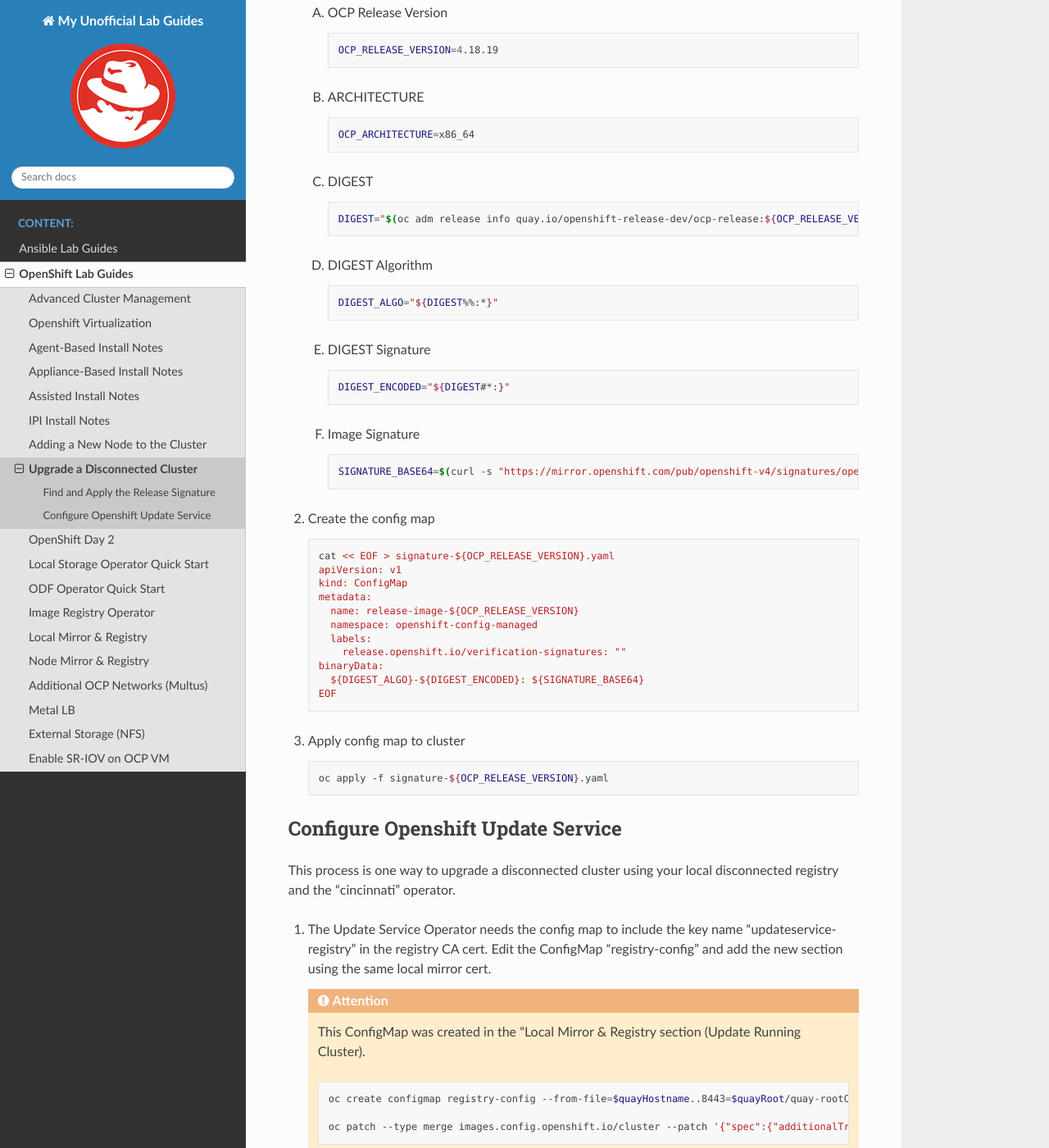
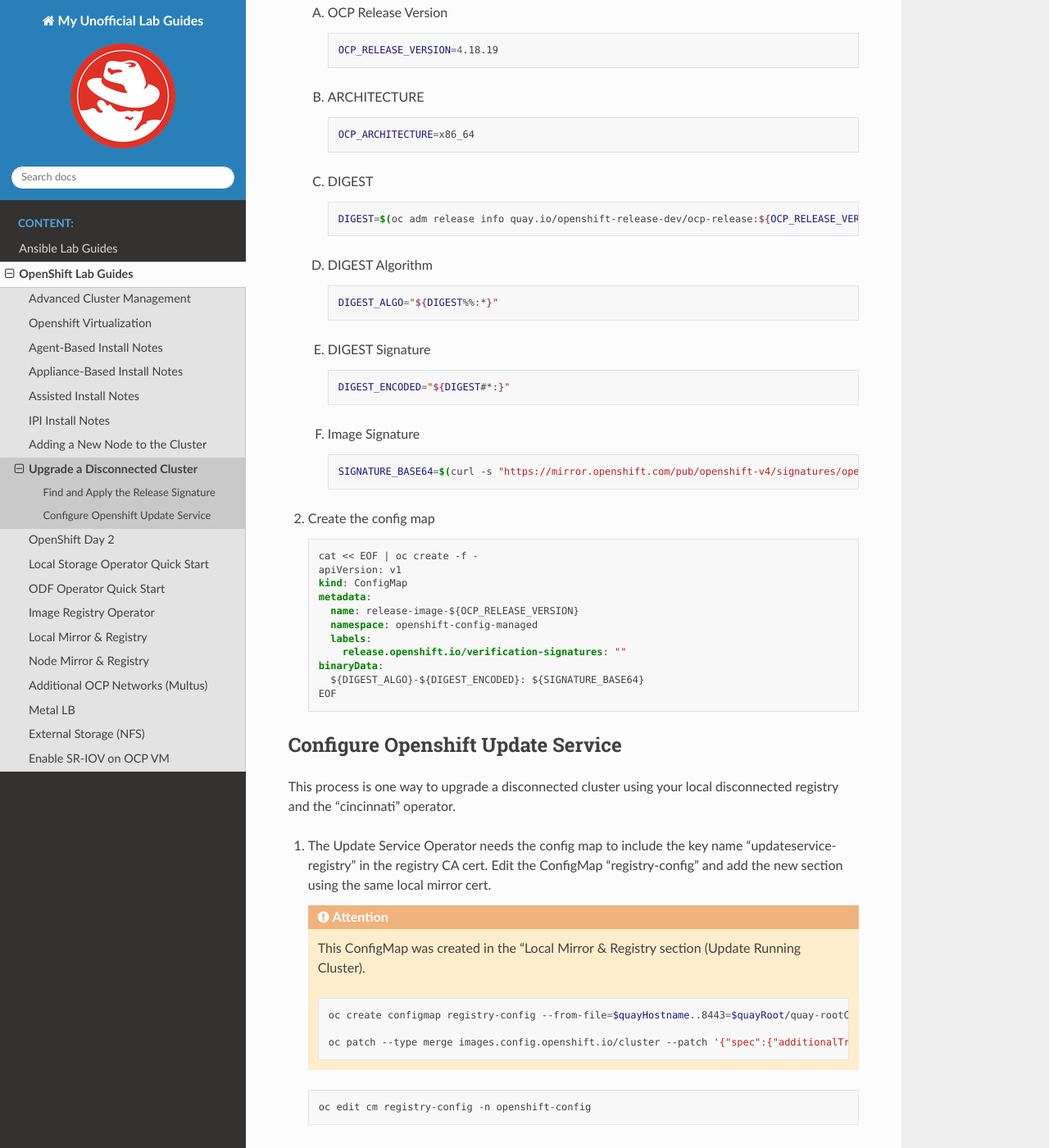
Before and after one commit to vtog/labGuides, a Sphinx documentation site: the page built from source/ocp/upgrade-cluster.rst, in a window 1280 px wide and 1400 px high, scrolled down 1372 px. Shown: the whole window at 82% size. Built offline with Sphinx 7.4.7 and the Read the Docs theme 3.1.0, drawn with Linux system fonts in a browser that asks for light colours; pages that are not in the unit, such as notebooks, are missing from menus.

Commit message:
Fixed truncated commands

```diff
--- a/source/ocp/upgrade-cluster.rst
+++ b/source/ocp/upgrade-cluster.rst
@@ -72,13 +72,13 @@
 
       .. code-block:: bash
 
-         SIGNATURE_BASE64=$(curl -s "https://mirror.openshift.com/pub/openshift-v4/signatures/openshift/release/${DIGEST_ALGO}=
+         SIGNATURE_BASE64=$(curl -s "https://mirror.openshift.com/pub/openshift-v4/signatures/openshift/release/${DIGEST_ALGO}=${DIGEST_ENCODED}/signature-1" | base64 -w0 && echo)
 
 #. Create the config map
 
-   .. code-block:: bash
+   .. code-block:: yaml
 
-      cat << EOF > signature-${OCP_RELEASE_VERSION}.yaml
+      cat << EOF | oc create -f -
       apiVersion: v1
       kind: ConfigMap
       metadata:
@@ -89,12 +89,6 @@
       binaryData:
         ${DIGEST_ALGO}-${DIGEST_ENCODED}: ${SIGNATURE_BASE64}
       EOF
-
-#. Apply config map to cluster
-
-   .. code-block:: bash
-
-      oc apply -f signature-${OCP_RELEASE_VERSION}.yaml
 
 Configure Openshift Update Service
 ----------------------------------
```
Also changed, not shown: other parts of source/ocp/upgrade-cluster.rst (+1 -1 lines).
